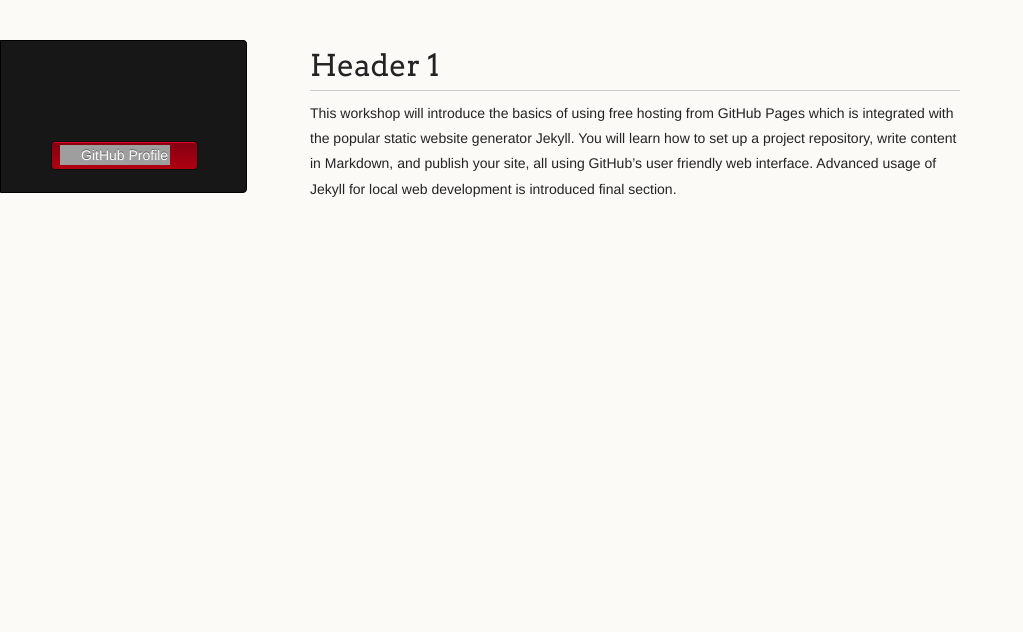
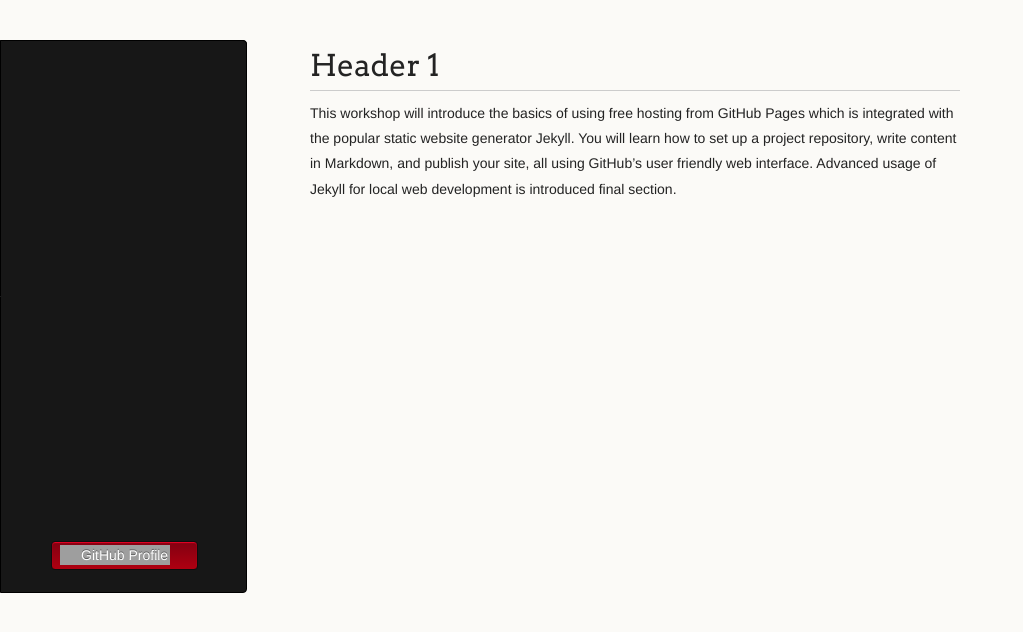
Before and after one commit to LemonPy29/LemonPy29.github.io, a Jekyll site: the page built from index.md, in a window 1280 px wide. Shown: the top 632 px of the page, without its empty margins (0-1023 px from the left). Built offline with Jekyll 4.4.1, drawn with Linux system fonts in a browser that asks for light colours; the repository's description, which GitHub fills in, is left out; our own code applies the rules of GitHub Pages for plain Markdown files; grey boxes are pictures that could not be loaded.

Commit message:
Update jekyll-theme-dinky.scss

```diff
--- a/_sass/jekyll-theme-dinky.scss
+++ b/_sass/jekyll-theme-dinky.scss
@@ -345,7 +345,7 @@ footer {
 	-moz-border-radius-bottomright: 4px;
 	border-top-right-radius: 4px;
 	border-bottom-right-radius: 4px;
-	padding: 100px 25px 0 50px;
+	padding: 500px 25px 0 50px;
 	margin: 30px 25px 0 0;
 	-webkit-font-smoothing: antialiased;
 }
```
